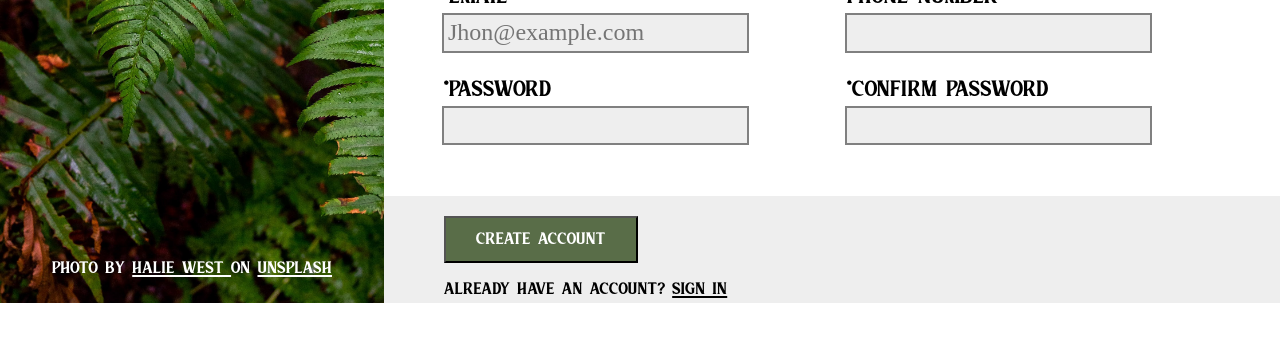
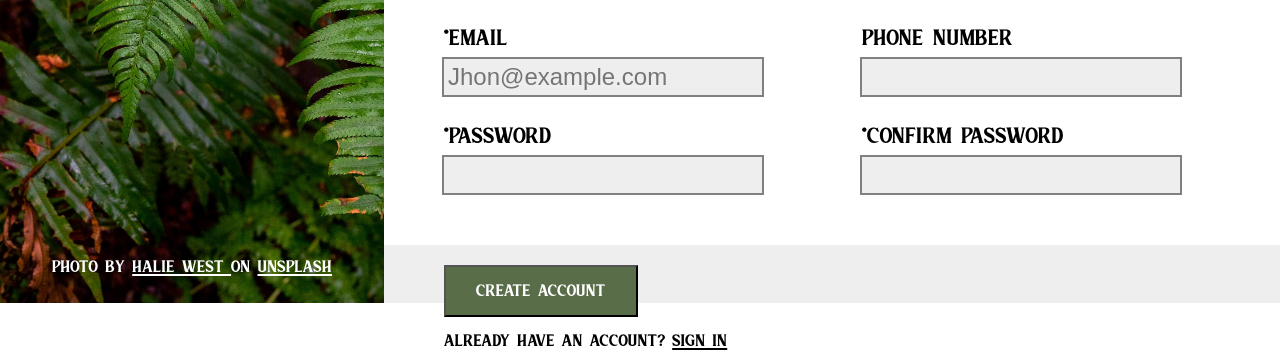
Before and after one commit to kingmohbil/web-form, a plain HTML site: page index.html in a window 1280 px wide. Shown: the part 497-854 px from the top of the page. Before the commit the page ends 802 px from the top, so only its background shows below. Drawn offline with nearby package versions, Linux system fonts and the light colour scheme.

Commit message:
Update index.html

```diff
--- a/index.html
+++ b/index.html
@@ -4,7 +4,6 @@
     <meta charset="UTF-8" />
     <meta http-equiv="X-UA-Compatible" content="IE=edge" />
     <meta name="viewport" content="width=device-width, initial-scale=1.0" />
-    <link rel="stylesheet" href="../node_modules/normalize.css/normalize.css" />
     <link rel="stylesheet" href="./src/style.css" />
     <script src="./src/main.js" defer></script>
     <title>Form</title>
```
